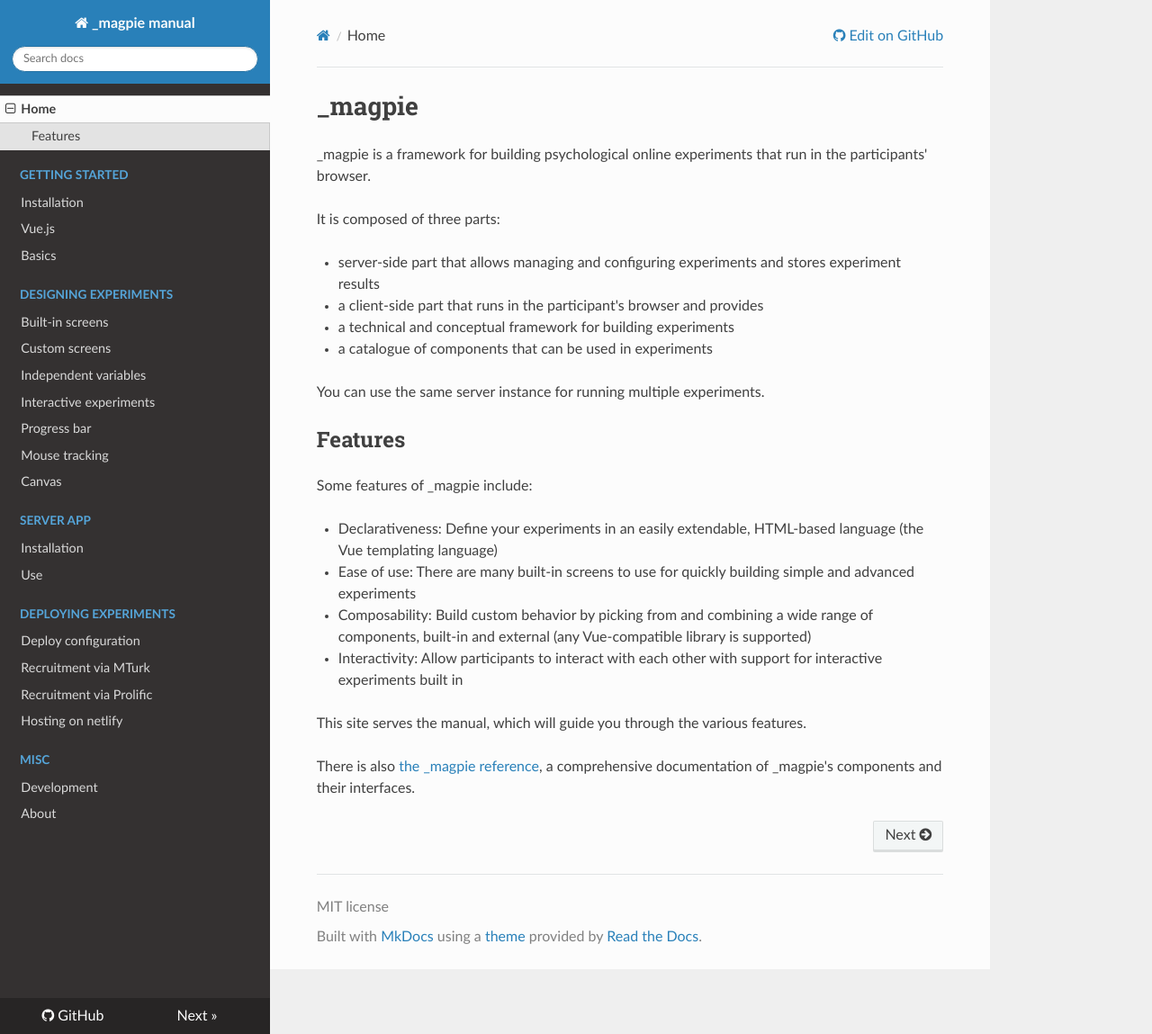
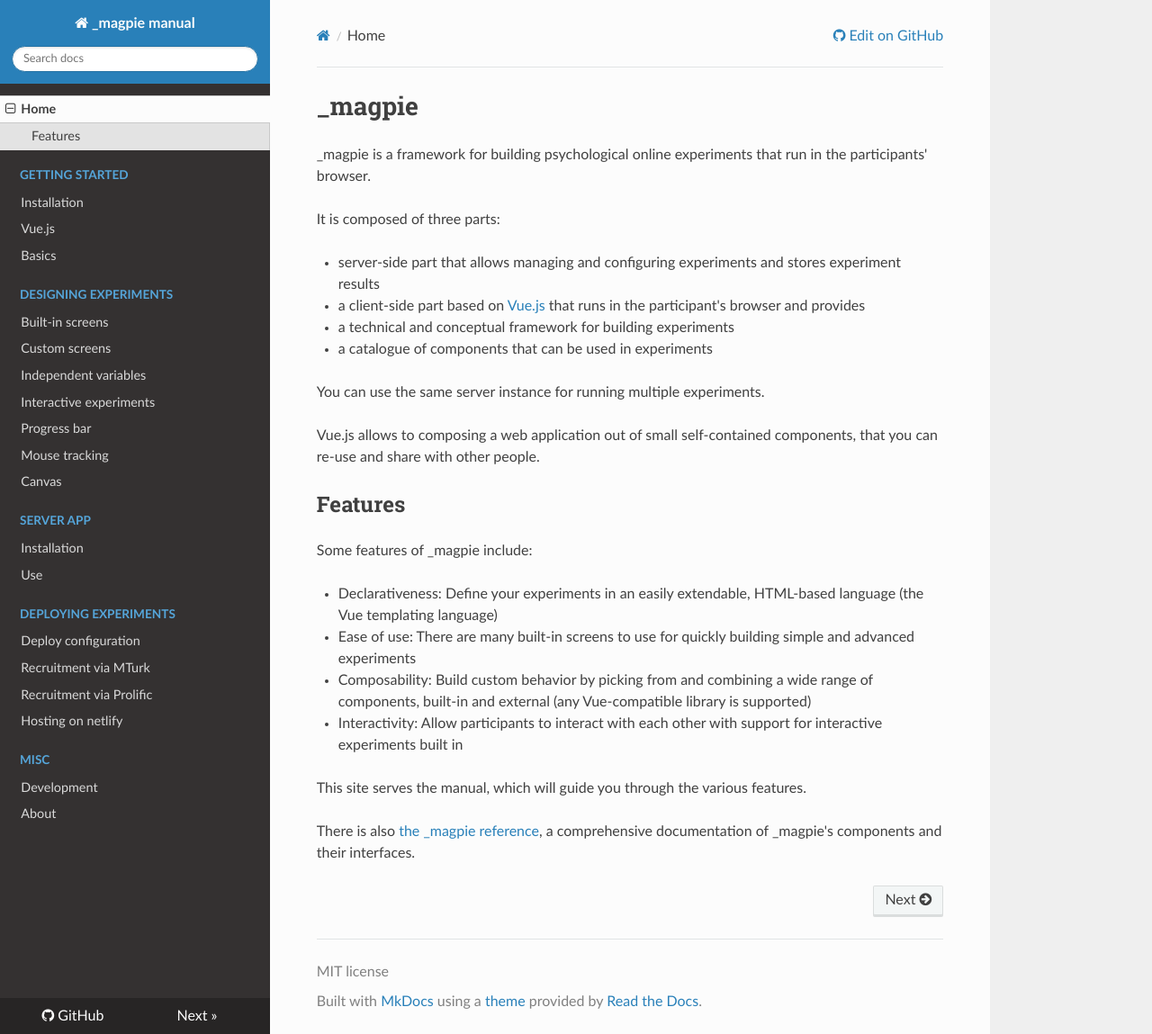
Before and after one commit to magpie-ea/magpie-v3-docs, an MkDocs documentation site: the page built from docs/index.md, in a window 1280 px wide and 1149 px high. Shown: the whole window at 90% size. Built offline with MkDocs 1.6.1, drawn with Linux system fonts in a browser that asks for light colours; nearby versions of some CDN libraries; a script that is not in the unit is left out.

Commit message:
Home: Explain and link to vue.js

```diff
--- a/docs/index.md
+++ b/docs/index.md
@@ -4,11 +4,13 @@
 It is composed of three parts:
 
  * server-side part that allows managing and configuring experiments and stores experiment results
- * a client-side part that runs in the participant's browser and provides
+ * a client-side part based on [Vue.js](https://vuejs.org/) that runs in the participant's browser and provides
    * a technical and conceptual framework for building experiments
    * a catalogue of components that can be used in experiments
 
 You can use the same server instance for running multiple experiments.
+
+Vue.js allows to composing a web application out of small self-contained components, that you can re-use and share with other people.
 
 ## Features
 Some features of _magpie include:
```
